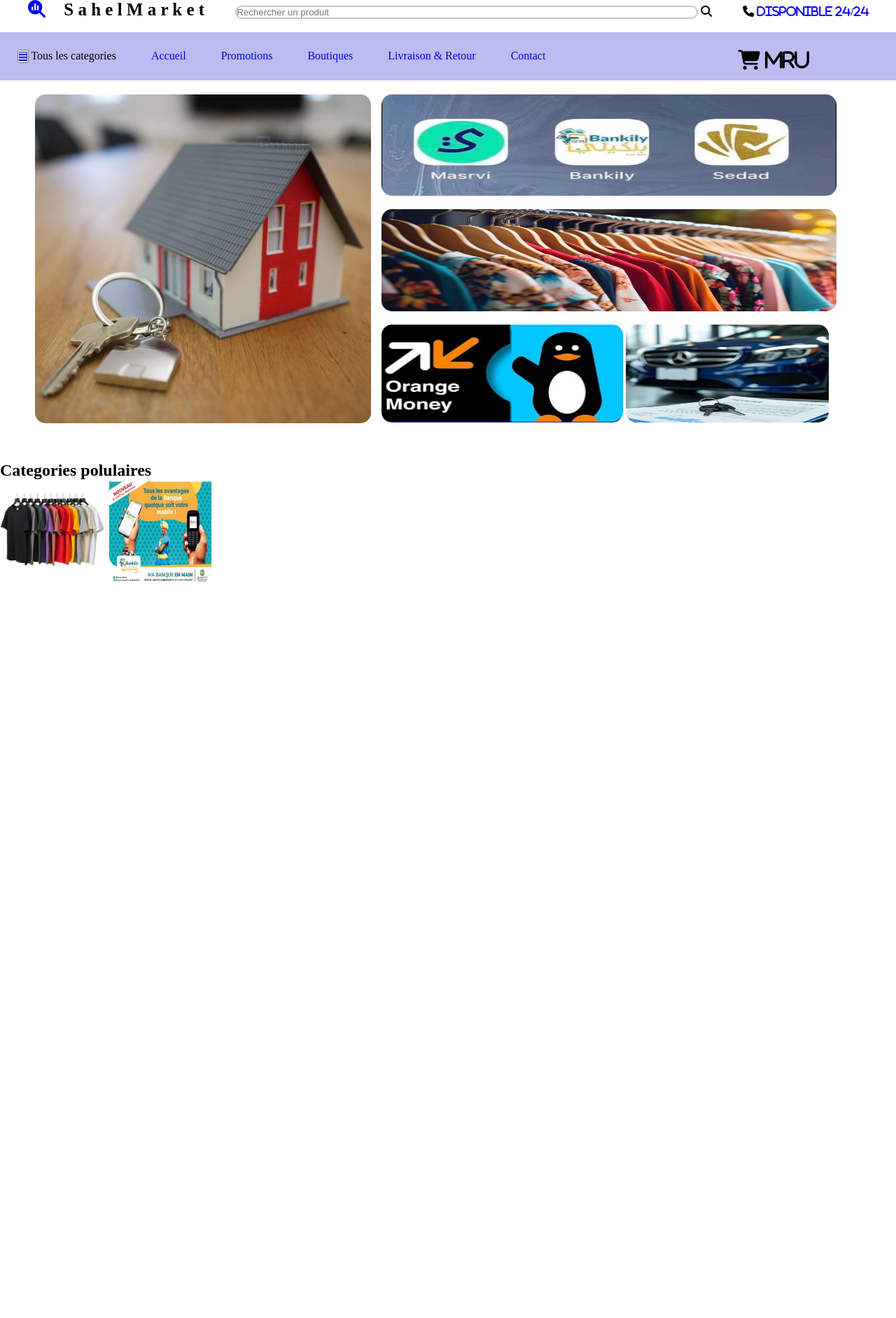
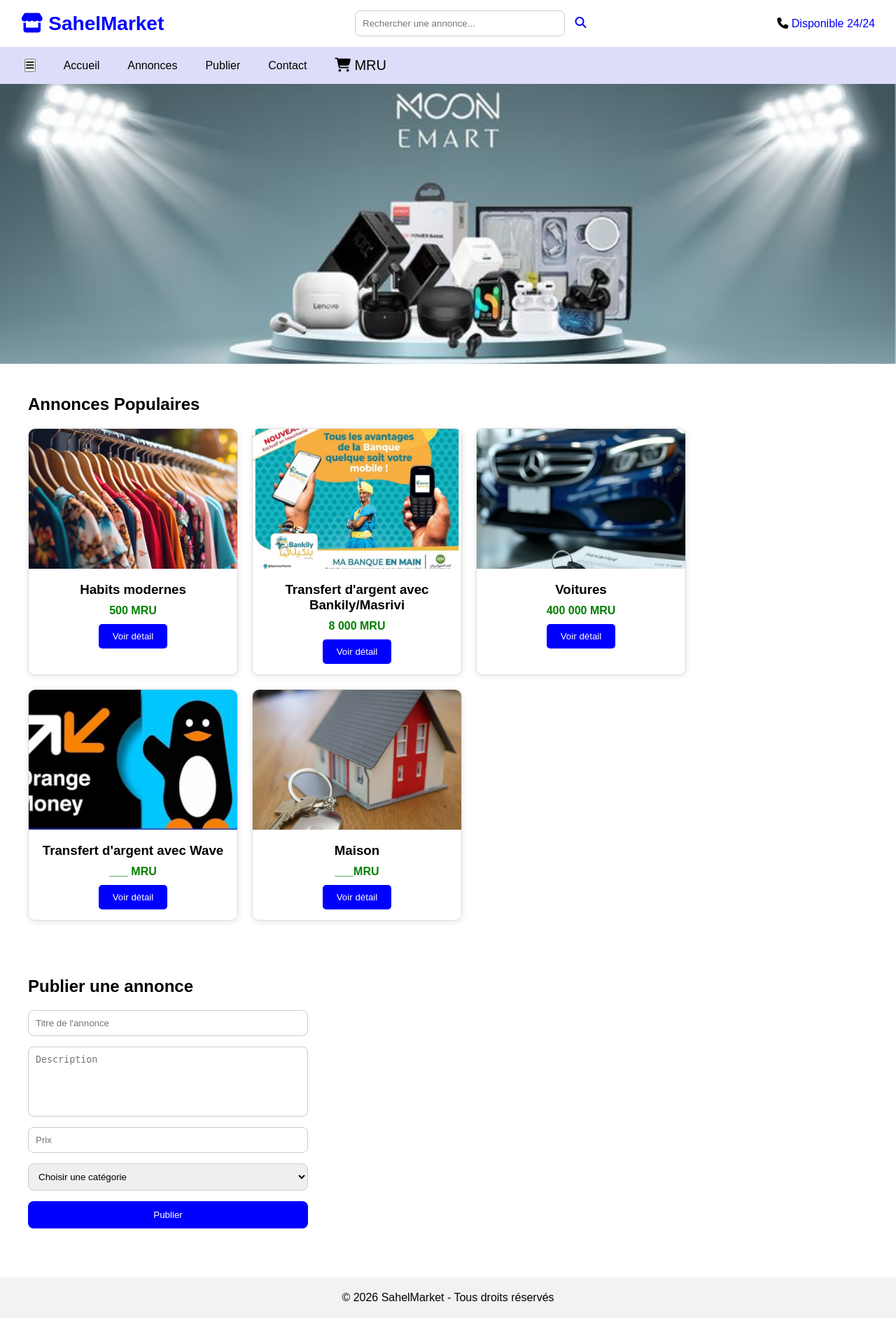
Before and after one commit to banocamara/SahelMarket.GitHub.io, a PHP site: page / in a window 1280 px wide. Shown: the whole page at 70% size. Before the commit the page ends 832 px from the top, so only its background shows below. Run offline with PHP 8.4, Linux system fonts and the light colour scheme.

Commit message:
Modifications

```diff
--- a/css/style.css
+++ b/css/style.css
@@ -1,86 +1,195 @@
-*{
-  padding: 0;
-  margin: 0;
-}
-.about span
-{
-  padding: 20px;
-  font-weight: 600;
+* {
+    margin: 0;
+    padding: 0;
+    box-sizing: border-box;
 }
 
-.titre{
-    font-size: 25px;
-    font-weight: 700;
+body {
+    font-family: Arial, sans-serif;
 }
 
-.titre span{
-  color: blue;
+/* Header top */
+.about {
+    display: flex;
+    justify-content: space-between;
+    align-items: center;
+    padding: 15px 30px;
 }
 
-
-.dispo a{
-
-  text-decoration: none;
-  color: blue;
+.titre {
+    font-size: 28px;
+    font-weight: bold;
+    color: blue;
 }
 
-.cherche input{
-    border-radius: 10px;
-    border: 2px solid rgb(203, 196, 196);
+.cherche input {
+    padding: 10px;
+    width: 300px;
+    border: 1px solid #ccc;
+    border-radius: 8px;
 }
 
-li i{
-  color: white;
-  background-color: blue;
+.cherche i {
+    margin-left: 10px;
+    color: blue;
 }
-.accueil{
- display: flex;
- list-style: none;
- background-color: rgba(88, 88, 225,0.4);
+
+.dispo a {
+    text-decoration: none;
+    color: blue;
+}
+
+/* Menu */
+.accueil {
+    display: flex;
+    list-style: none;
+    background-color: rgba(88,88,225,0.2);
+    padding: 15px;
+    align-items: center;
 }
 
 .accueil li {
- margin: 25px;
+    margin: 0 20px;
 }
 
-.shop{
-  padding-top: 25px;
-  padding-left: 250px;
-  font-size: 28px;
+.accueil a {
+    text-decoration: none;
+    color: black;
 }
 
-.dispo:hover{
-  color: rgb(43, 226, 58);
+.accueil a:hover {
+    color: blue;
+    font-weight: bold;
 }
 
-.accueil a:hover{
-  color: blue;
-  font-weight: bold;
+.shop {
+    margin-left: auto;
+    font-size: 20px;
 }
 
-.accueil a{
-  text-decoration: none;
-}
-.images{
-  display: flex;
- margin: 35px;
- margin-top: 5px;
-
+/* Hero image */
+.hero img {
+    width: 100%;
+    height: 400px;
+    object-fit: cover;
 }
 
-.big-image{
-width: 480px;
-height: 470px;
-border-radius: 15px;
-margin: 15px;
+/* Annonces */
+.annonces {
+    padding: 40px;
 }
 
-.small-images img{
-  border-radius: 15px;
-  margin-top: 15px;
+.annonces h2 {
+    margin-bottom: 20px;
 }
 
-.images a img:hover{
+.cards {
+    display: flex;
+    gap: 20px;
+    flex-wrap: wrap;
+}
 
-  border: 1px solid rgba(199, 199, 212, 0.1);
+.card {
+    width: 300px;
+    border: 1px solid #ddd;
+    border-radius: 10px;
+    overflow: hidden;
+    text-align: center;
+    box-shadow: 0px 2px 8px rgba(0,0,0,0.1);
 }
+
+.card img {
+    width: 100%;
+    height: 200px;
+    object-fit: cover;
+}
+
+.card h3 {
+    margin: 15px 0 10px;
+}
+
+.card p {
+    margin-bottom: 10px;
+    font-weight: bold;
+    color: green;
+}
+
+.card button {
+    margin-bottom: 15px;
+    padding: 10px 20px;
+    background: blue;
+    color: white;
+    border: none;
+    border-radius: 5px;
+    cursor: pointer;
+}
+
+/* Publier */
+.publier {
+    padding: 40px;
+}
+
+.publier h2 {
+    margin-bottom: 20px;
+}
+
+form {
+    width: 400px;
+    display: flex;
+    flex-direction: column;
+    gap: 15px;
+}
+
+form input,
+form textarea,
+form select {
+    padding: 10px;
+    border: 1px solid #ccc;
+    border-radius: 8px;
+}
+
+form textarea {
+    height: 100px;
+    resize: none;
+}
+
+form button {
+    padding: 12px;
+    background: blue;
+    color: white;
+    border: none;
+    border-radius: 8px;
+    cursor: pointer;
+}
+
+/* Footer */
+footer {
+    text-align: center;
+    background: #f2f2f2;
+    padding: 20px;
+    margin-top: 30px;
+}
+
+/* Responsive */
+@media (max-width: 768px) {
+    .about {
+        flex-direction: column;
+        gap: 15px;
+    }
+
+    .cherche input {
+        width: 100%;
+    }
+
+    .accueil {
+        flex-wrap: wrap;
+    }
+
+    .cards {
+        justify-content: center;
+    }
+
+    form {
+        width: 100%;
+    }
+}
--- a/index.html
+++ b/index.html
@@ -1,49 +1,128 @@
 <!DOCTYPE html>
 <html lang="fr">
 <head>
-    <meta charset="UTF-8">
-    <meta name="viewport" content="width=device-width, initial-scale=1.0">
-    <title>SahelMArket</title>
-    <link rel="stylesheet" href="css/style.css">
-    <link rel="stylesheet" href="https://cdnjs.cloudflare.com/ajax/libs/font-awesome/6.7.2/css/all.min.css"
-        integrity="sha512-Evv84Mr4kqVGRNSgIGL/F/aIDqQb7xQ2vcrdIwxfjThSH8CSR7PBEakCr51Ck+w+/U6swU2Im1vVX0SVk9ABhg=="
-        crossorigin="anonymous" referrerpolicy="no-referrer" />
+<meta charset="UTF-8">
+<meta name="viewport" content="width=device-width, initial-scale=1.0">
+<title>SahelMarket</title>
+
+<link rel="stylesheet" href="css/style.css">
+
+<link rel="stylesheet"
+href="https://cdnjs.cloudflare.com/ajax/libs/font-awesome/6.7.2/css/all.min.css">
+
 </head>
 <body>
+
+<header>
     <nav>
         <div class="about">
-            <span class="titre"><span><i class="fa-solid fa-magnifying-glass-chart"></i></span> S a h e l M a r k e t</i></span>
-            <span class="cherche"><input type="search" placeholder="Rechercher un produit" size="80"> <i class="fa-solid fa-magnifying-glass"></i></span>
-            <span class="dispo"><i class="fa-sharp-duotone fa-solid fa-phone"> <a href="#"> Disponible 24/24</a></i> </span>
-        </div>
-<br>
-        <div class="accueil">
-            <li> <button><i class="fa-solid fa-bars"></i></button> Tous les categories</li>
-            <li><a href="#">Accueil</a></li>
-            <li><a href="#">Promotions</a></li>
-            <li><a href="#">Boutiques</a></li>
-            <li><a href="#">Livraison & Retour</a></li>
-            <li><a href="#">Contact</a></li>
-            <span class="shop"><i class="fa-solid fa-cart-shopping"> MRU</i></span>
-        </div>
-    </nav>
 
-    <menu>
-        <div class="images">
-            <a href=""><img src="images/maison1.jpg" alt="im" class="big-image"></a>
-            <div class="small-images">
-                <a href=""><img src="images/Bankily_Masrivi_Sedad.jpeg" alt="" width="650" height="145"></a>
-                <a href=""><img src="images/Habit1.jpg" alt="" width="650" height="146"></a>
-                <a href=""><img src="images/money_orange_wave.jpg" alt="" width="345" height="140"></a>
-                <a href=""><img src="images/car1.jpg" alt="" width="290" height="140"></a>
+            <div class="titre">
+                <i class="fa-solid fa-store"></i> SahelMarket
+            </div>
+
+            <div class="cherche">
+                <input type="search" placeholder="Rechercher une annonce...">
+                <i class="fa-solid fa-magnifying-glass"></i>
+            </div>
+
+            <div class="dispo">
+                <i class="fa-solid fa-phone"></i>
+                <a href="#">Disponible 24/24</a>
             </div>
 
         </div>
-    </menu>
-    <section>
-        <h2>Categories polulaires</h2>
-        <img src="images/habit3.jpg" alt="habits" width="150" height="150">
-        <img src="images/bankily2.jpg" alt="Monney"width="150" height="150">
+
+        <ul class="accueil">
+            <li><button><i class="fa-solid fa-bars"></i></button></li>
+            <li><a href="#">Accueil</a></li>
+            <li><a href="#">Annonces</a></li>
+            <li><a href="#">Publier</a></li>
+            <li><a href="#">Contact</a></li>
+            <li class="shop"><i class="fa-solid fa-cart-shopping"></i> MRU</li>
+        </ul>
+    </nav>
+</header>
+
+<main>
+
+    <!-- Bannière principale -->
+    <section class="hero">
+        <img src="images/banner-market1.jpg" alt="Annonce principale">
     </section>
+
+    <!-- Section annonces -->
+    <section class="annonces">
+        <h2>Annonces Populaires</h2>
+
+        <div class="cards">
+
+            <div class="card">
+                <img src="images/habit1.jpg" alt="Habits">
+                <h3>Habits modernes</h3>
+                <p>500 MRU</p>
+                <button>Voir détail</button>
+            </div>
+
+            <div class="card">
+                <img src="images/bankily2.jpg" alt="money">
+                <h3>Transfert d'argent avec Bankily/Masrivi</h3>
+                <p>8 000 MRU</p>
+                <button>Voir détail</button>
+            </div>
+
+            <div class="card">
+                <img src="images/car1.jpg" alt="voiture">
+                <h3>Voitures</h3>
+                <p>400 000 MRU</p>
+                <button>Voir détail</button>
+            </div>
+
+            <div class="card">
+                <img src="images/money_orange_wave.jpg" alt="money">
+                <h3>Transfert d'argent avec Wave</h3>
+                <p>___ MRU</p>
+                <button>Voir détail</button>
+            </div>
+
+            <div class="card">
+                <img src="images/maison1.jpg" alt="Téléphone">
+                <h3>Maison</h3>
+                <p>___MRU</p>
+                <button>Voir détail</button>
+            </div>
+        </div>
+    </section>
+
+    <!-- Formulaire publication -->
+    <section class="publier">
+        <h2>Publier une annonce</h2>
+
+        <form>
+            <input type="text" placeholder="Titre de l'annonce" required>
+
+            <textarea placeholder="Description" required></textarea>
+
+            <input type="number" placeholder="Prix" required>
+
+            <select required>
+                <option value="">Choisir une catégorie</option>
+                <option>Voiture</option>
+                <option>Maison</option>
+                <option>Téléphone</option>
+                <option>Emploi</option>
+                <option>Location</option>
+            </select>
+
+            <button type="submit">Publier</button>
+        </form>
+    </section>
+
+</main>
+
+<footer>
+    <p>&copy; 2026 SahelMarket - Tous droits réservés</p>
+</footer>
+
 </body>
 </html>
```
Also changed, not shown: images/banner-market1.jpg (added).
